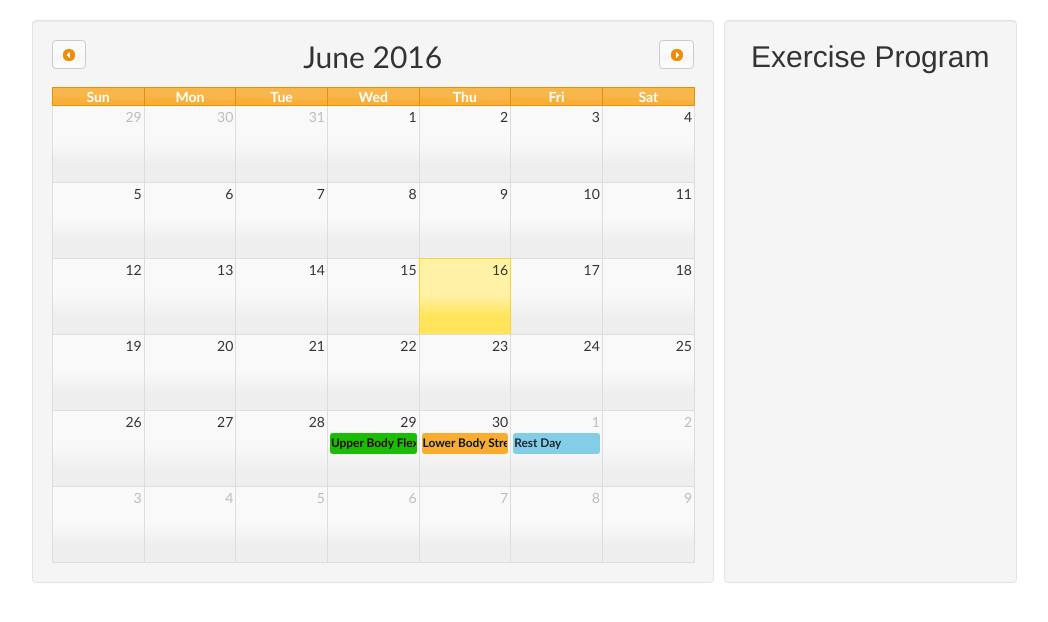
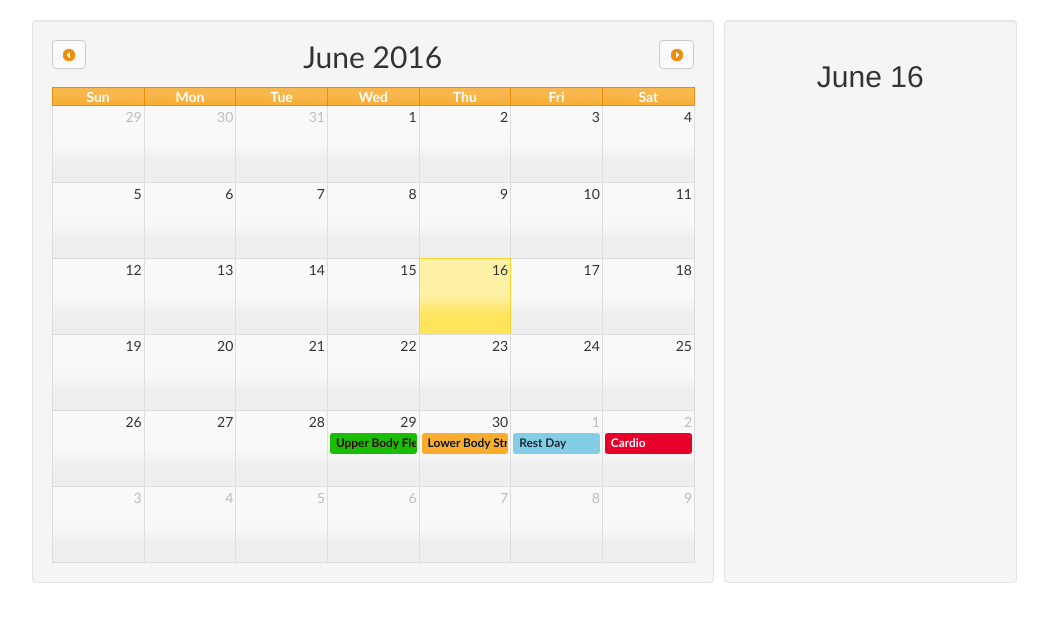
Before and after one commit to huuugh18/testCalendar, a plain HTML site: page calTest.htm in a window 1280 px wide. Shown: the whole page, without its empty margins (121-1169 px from the left). Drawn offline with nearby package versions, Linux system fonts and the light colour scheme.

Commit message:
well title now displays current date until calendar day clicked then displays clicked date

```diff
--- a/calTest.htm
+++ b/calTest.htm
@@ -18,7 +18,7 @@
             <div id='calendar' class='col-md-7 well clndrWell'>
             </div>
             <div class='col-md-3 well clndrWell' id='exWell'>
-                <center><h2 id='exTitle'>Exercise Program</h2>
+                <center><h2 class='dateTitle'>Current Date</2>
                 </center>
             </div>
             <div class='col-md-1'>
--- a/calTest.js
+++ b/calTest.js
@@ -3,7 +3,8 @@ $(document).ready(function() {
     let startDateInput = moment('2016-06-29','YYYY-MM-DD')
     console.log(startDateInput)
     let startArr = []
-
+    //-----------------Current Date for Well-------------------
+    clickDate(moment())
     // -----------------Workout Objects-------------------------
     // -----------------A1 Workout Objs-------------------------
     let ubfA1 = new Workout('ubfA1', 'Upper Body Flexibility', 'https://www.youtube.com/watch?v=Ozd_56IHdfM', 'flex')
@@ -97,8 +98,9 @@ $(document).ready(function() {
     //------------------------------------------------------------------
     $('#calendar').fullCalendar({
         weekends: true,
-        dayClick: function() {
-            alert('happy clicking')
+        dayClick: function(date) {
+            clickDate(date)
+
         },
         allDayDefault: true,
         theme: true ,
@@ -109,7 +111,7 @@ $(document).ready(function() {
             nextYear: 'seek-next'
         },
         events:
-                programA1.eventPush,
+                programA2.eventPush,
 
 
         header: {
@@ -138,6 +140,10 @@ $(document).ready(function() {
         return moment(date).add(length,'days')
     }
 
-
+    function clickDate(date) {
+        let newDate = moment(date,'YYYY-MM-DD').format('MMMM D')
+        console.log(newDate)
+        $('h2.dateTitle').html(newDate)
+    }
 
 });
--- a/fullCalendarMove/fullcalendar.css
+++ b/fullCalendarMove/fullcalendar.css
@@ -542,6 +542,7 @@ temporary rendered events).
 .fc-event .fc-content {
 	position: relative;
 	z-index: 2;
+	padding-left: 5px;
 }
 
 /* resizer (cursor AND touch devices) */
```
